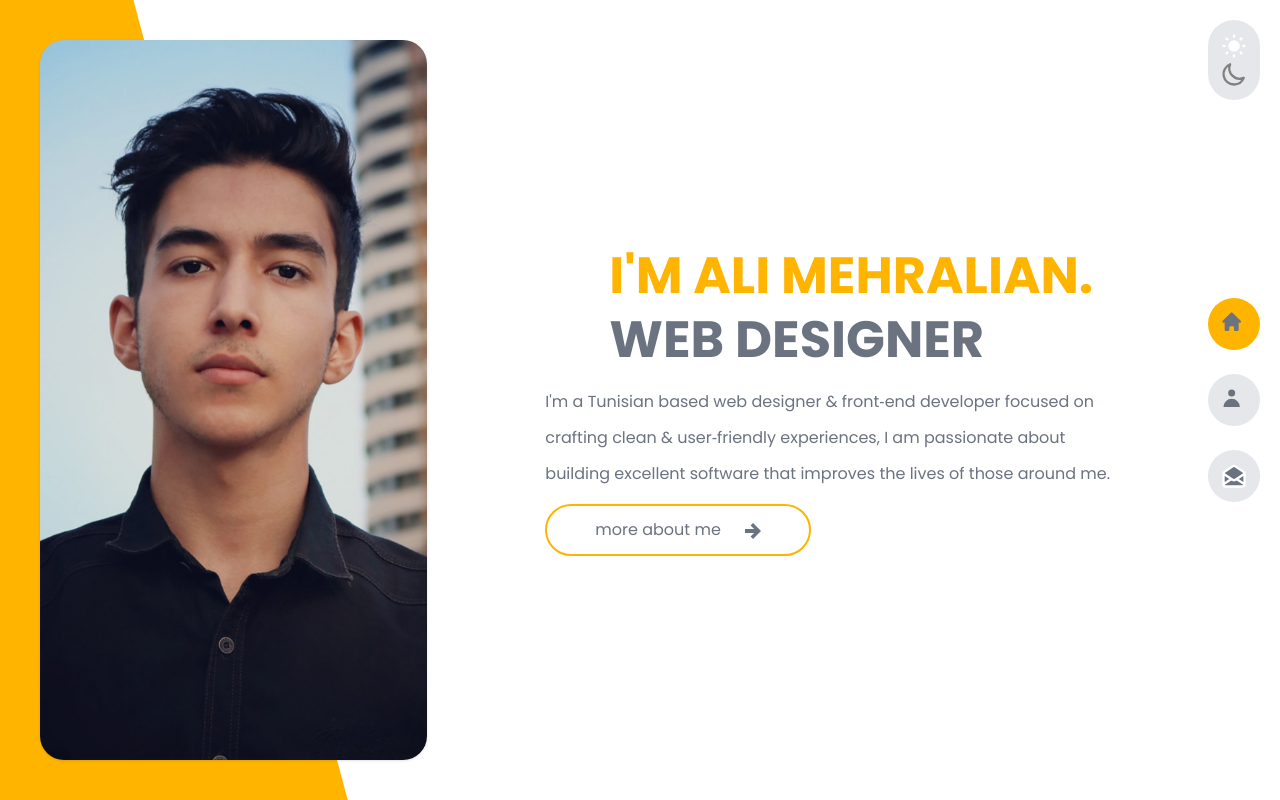
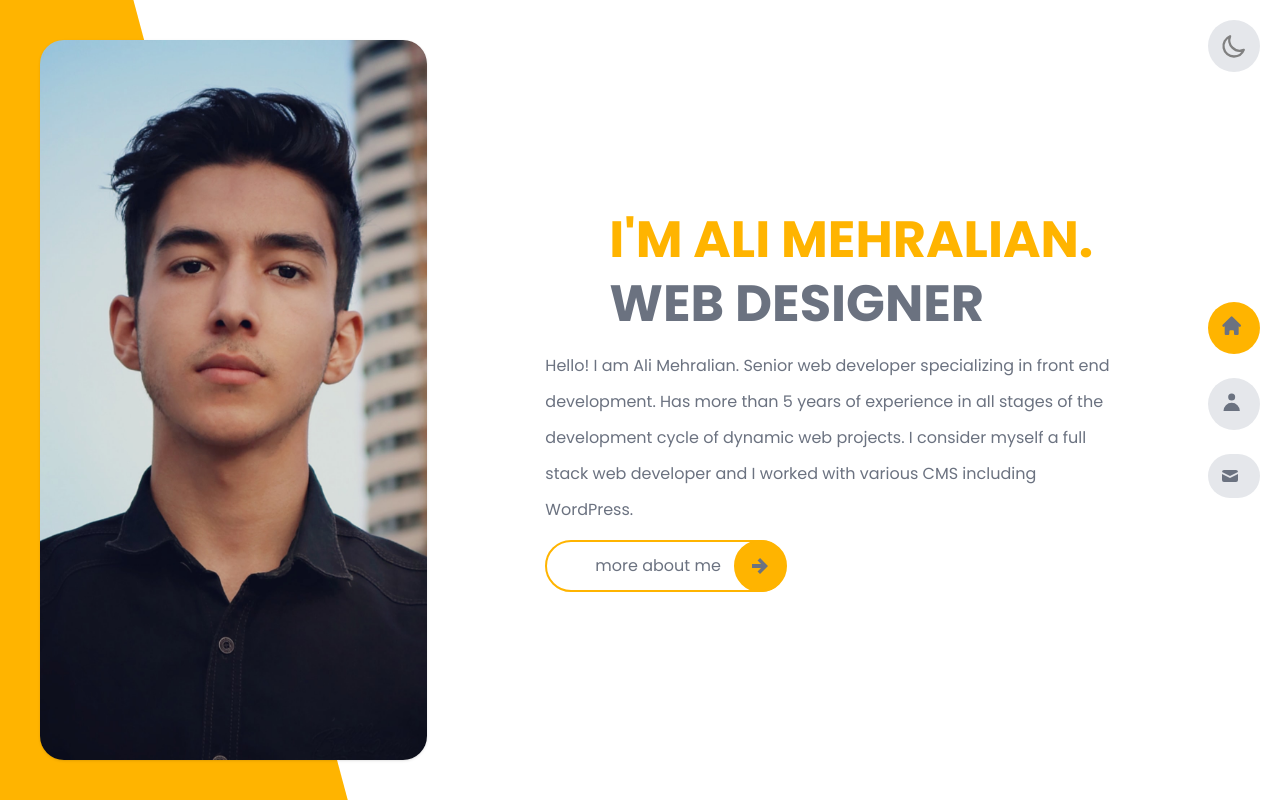
Before and after one commit to alimehralian/alimehralian.ir, a website: page index.html in a window 1280 px wide. Drawn offline with Linux system fonts and the light colour scheme.

Commit message:
finish home page

```diff
--- a/index.html
+++ b/index.html
@@ -15,7 +15,7 @@
     </script>
 </head>
 <body>
-    <!-- dark switch -->
+    <!-- dark switch btn-->
     <div class="cursor-pointer absolute right-5 top-5 dark:bg-zinc-700 p-3 rounded-full bg-gray-200 z-20" onclick="dark_switch()">
         <svg id="sun_mode" xmlns="http://www.w3.org/2000/svg" class="h-7 w-7 " viewBox="0 0 24 24" stroke="white" stroke-width="2">
             <path fill="white" stroke-linecap="round" stroke-linejoin="round" d="M12 3v1m0 16v1m9-9h-1M4 12H3m15.364 6.364l-.707-.707M6.343 6.343l-.707-.707m12.728 0l-.707.707M6.343 17.657l-.707.707M16 12a4 4 0 11-8 0 4 4 0 018 0z" />
@@ -43,8 +43,9 @@
             </li>
             <li class="p-3 dark:bg-zinc-700 bg-gray-200 rounded-full lg:block inline-block">
                 <a href="" class=" dark:fill-white fill-gray-500">
-                    <svg xmlns="http://www.w3.org/2000/svg" class="h-7 w-7" viewBox="0 0 24 24" stroke="white" stroke-width="2">
-                        <path stroke-linecap="round" stroke-linejoin="round" d="M3 19v-8.93a2 2 0 01.89-1.664l7-4.666a2 2 0 012.22 0l7 4.666A2 2 0 0121 10.07V19M3 19a2 2 0 002 2h14a2 2 0 002-2M3 19l6.75-4.5M21 19l-6.75-4.5M3 10l6.75 4.5M21 10l-6.75 4.5m0 0l-1.14.76a2 2 0 01-2.22 0l-1.14-.76" />
+                    <svg xmlns="http://www.w3.org/2000/svg" class="h-5 w-5" viewBox="0 0 20 20">
+                        <path d="M2.003 5.884L10 9.882l7.997-3.998A2 2 0 0016 4H4a2 2 0 00-1.997 1.884z" />
+                        <path d="M18 8.118l-8 4-8-4V14a2 2 0 002 2h12a2 2 0 002-2V8.118z" />
                     </svg>
                 </a>
             </li>
@@ -52,6 +53,7 @@
     </div>
 
     <div class="bg-my-yellow h-[200%] fixed -top-2/4 w-full left-[-83%] -rotate-[15deg] lg:block hidden"></div>
+
     <div class="bg-white dark:bg-my-black w-full text-white h-screen lg:block">
         <div class="flex flex-col lg:flex-row">
             <div class="lg:w-1/3 w-full z-10 mt-10 lg:mt-0">
@@ -60,13 +62,11 @@
             <div class="lg:w-2/3 w-full flex lg:items-center font-poppins lg:-ml-5 text-center lg:text-left dark:bg-my-black lg:pb-0 pb-32">
                 <div class="mx-auto max-w-xl bodd">
                     <h1 class="text-my-yellow name-title font-bold leading-tight mb-3 pl-0 text-4xl sm:text-[42px] xl:text-[51px] xl:pl-16">I'M ALI MEHRALIAN.<span class="block text-gray-500 dark:text-white">WEB DESIGNER</span></h1>
-                    <p class="sm:text-base text-sm sm:leading-9 leading-9 mb-3 text-gray-500 dark:text-white">I'm a Tunisian based web designer & front‑end developer focused on
-                        crafting clean & user‑friendly experiences, I am passionate about
-                        building excellent software that improves the lives of those
-                        around me.
+                    <p class="sm:text-base text-sm sm:leading-9 leading-9 mb-3 text-gray-500 dark:text-white">Hello! I am Ali Mehralian. Senior web developer specializing in front end development. Has more than 5 years of experience in all stages of the development cycle of dynamic web projects.
+                        I consider myself a full stack web developer and I worked with various CMS including WordPress.
                     </p>
-                    <button class="button bodd-hover:text-gray-400 border-my-yellow border-2 px-12 py-3 rounded-full relative more-info-btn bg-transparent">
-                        <span class="button-text z-10 text-gray-500 dark:text-white">more about me</span><span class="inline-block relative ml-6 top-1 "><svg class="fill-current text-gray-500 dark:text-white" xmlns="http://www.w3.org/2000/svg" width="16" height="16" viewBox="0 0 24 24"><path d="M12.068.016l-3.717 3.698 5.263 5.286h-13.614v6h13.614l-5.295 5.317 3.718 3.699 11.963-12.016z"/></svg></span>
+                    <button class="button bodd-hover:text-gray-400 border-my-yellow border-2 pl-12 pr-16 py-3 rounded-full relative more-info-btn bg-transparent">
+                        <span class="button-text z-10 text-gray-500 dark:text-white">more about me</span><span class="inline-block ml-6 bg-my-yellow p-4 rounded-full absolute -right-[1px] -top-[2px] border-my-yellow border-2"><svg class="fill-current text-gray-500 dark:text-white" xmlns="http://www.w3.org/2000/svg" width="16" height="16" viewBox="0 0 24 24"><path d="M12.068.016l-3.717 3.698 5.263 5.286h-13.614v6h13.614l-5.295 5.317 3.718 3.699 11.963-12.016z"/></svg></span>
                     </button>
                 </div>
             </div>
--- a/src/js/js.js
+++ b/src/js/js.js
@@ -1,11 +1,11 @@
 // auto check theme
-// if (localStorage.theme === 'dark' || (!('theme' in localStorage) && window.matchMedia('(prefers-color-scheme: dark)').matches)) {
-//     document.getElementById("moon_mode").style.display = "none";
-//     document.getElementById("sun_mode").style.display = "block";
-// } else {
-//     document.getElementById("moon_mode").style.display = "block";
-//     document.getElementById("sun_mode").style.display = "none";
-// }
+if (localStorage.theme === 'dark' || (!('theme' in localStorage) && window.matchMedia('(prefers-color-scheme: dark)').matches)) {
+    document.getElementById("moon_mode").style.display = "none";
+    document.getElementById("sun_mode").style.display = "block";
+} else {
+    document.getElementById("moon_mode").style.display = "block";
+    document.getElementById("sun_mode").style.display = "none";
+}
 
 function dark_switch() {
 
```
Also changed, not shown: src/css/main.css.
